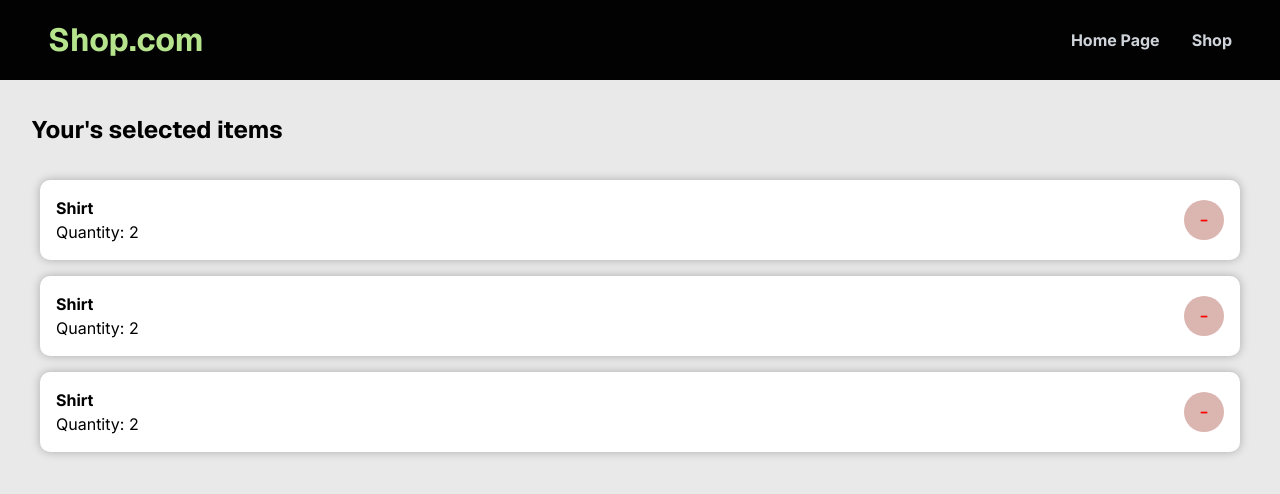
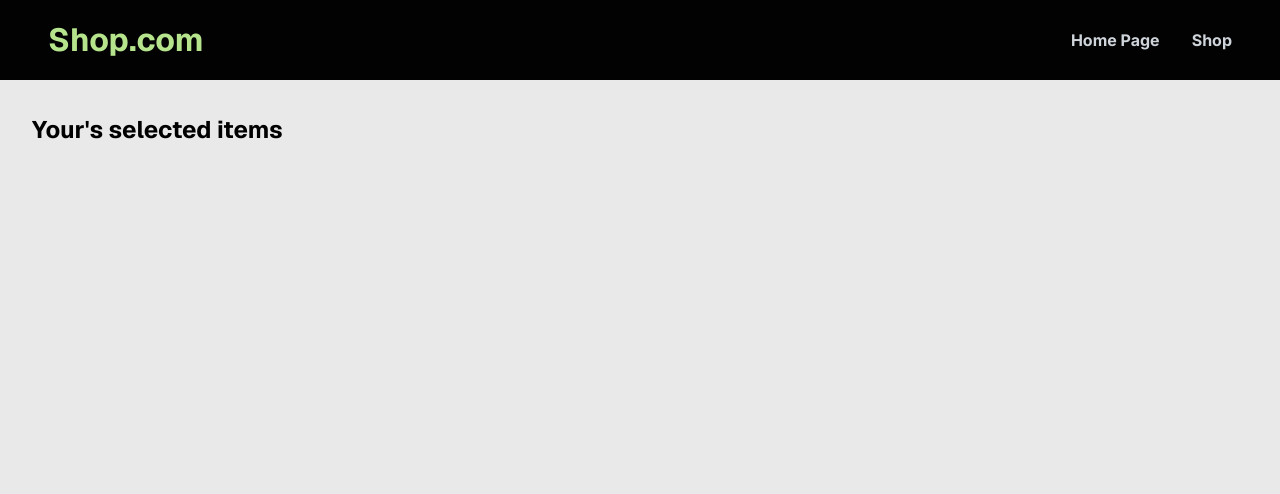
Before and after one commit to codingbyday3/shopping-cart, a React (Vite) app: page /cart in a window 1280 px wide. Shown: the top 494 px of the page. Built offline with nearby package versions, Linux system fonts and the light colour scheme.

Commit message:
Fix: items quatity correctly increment
When you add item that you already has in cart
the quantity didn't change but it rather make a
new object with the same id.

```diff
--- a/src/components/Cart/Cart.jsx
+++ b/src/components/Cart/Cart.jsx
@@ -1,14 +1,26 @@
 import Item from "./Item"
 import styles from "./Cart.module.css"
+import { useState, useEffect } from "react"
 
 const Cart = () =>{
+
+    const [cartItems, setCartItems] = useState(() => {
+        const storedItems = localStorage.getItem("cartItems");
+        return storedItems ? JSON.parse(storedItems) : [];
+    });
+
+    console.log(cartItems)
+
     return(
         <section className={styles.section}>
             <h2>Your's selected items</h2>
             <div className={styles.itemsContainer}>
-                <Item />
-                <Item />
-                <Item />
+                {
+                    cartItems.map((item)=>
+                        <Item  item={item}/>
+                    )
+                }
+
             </div>
         </section>
     )
--- a/src/components/Cart/Item.jsx
+++ b/src/components/Cart/Item.jsx
@@ -1,13 +1,15 @@
 import styles from "./Cart.module.css"
 
-const Item = ()=>{
+
+const Item = ({item})=>{
+
     return(
         <div className={styles.item}>
             <div>
-                <img src="" alt="" />
+                <img src={item.item.image} alt="" />
                 <div>
-                    <strong>Shirt</strong>
-                    <p>Quantity: 2</p>
+                    <strong>{item.item.title}</strong>
+                    <p>Quantity: </p>
                 </div>
 
             </div>
--- a/src/components/Shop/Shop.jsx
+++ b/src/components/Shop/Shop.jsx
@@ -7,7 +7,7 @@ const Shop = () =>{
 
     const [items, setItems] = useState(null)
     const [loading, setLoading] = useState(true)
-        const [cartItems, setCartItems] = useState(() => {
+    const [cartItems, setCartItems] = useState(() => {
         const storedItems = localStorage.getItem("cartItems");
         return storedItems ? JSON.parse(storedItems) : [];
     });
@@ -35,10 +35,26 @@ const Shop = () =>{
         localStorage.setItem("cartItems",JSON.stringify(cartItems))
     }, [cartItems])
 
-    const addToCart = (e,item, quantity)=>{
-        e.preventDefault()
-        setCartItems(prevItems => [...prevItems, {item, quantity: Number(quantity)}])
-    }
+    const addToCart = (e, item, quantity) => {
+        e.preventDefault();
+        const parsedQuantity = Number(quantity);
+
+        setCartItems(prevItems => {
+
+            const existingItemIndex = prevItems.findIndex(ci => ci.item.id === item.id);
+
+
+            if (existingItemIndex !== -1) {
+                return prevItems.map((cartItem, index) =>
+                    index === existingItemIndex
+                        ? { ...cartItem, quantity: cartItem.quantity + parsedQuantity }
+                        : cartItem
+                );
+            }
+
+            return [...prevItems, { item, quantity: parsedQuantity }];
+        });
+    };
 
     const sumCartItems = ()=>{
         const sum = cartItems.reduce((accumulator, item) => item.quantity + accumulator, 0)
```
